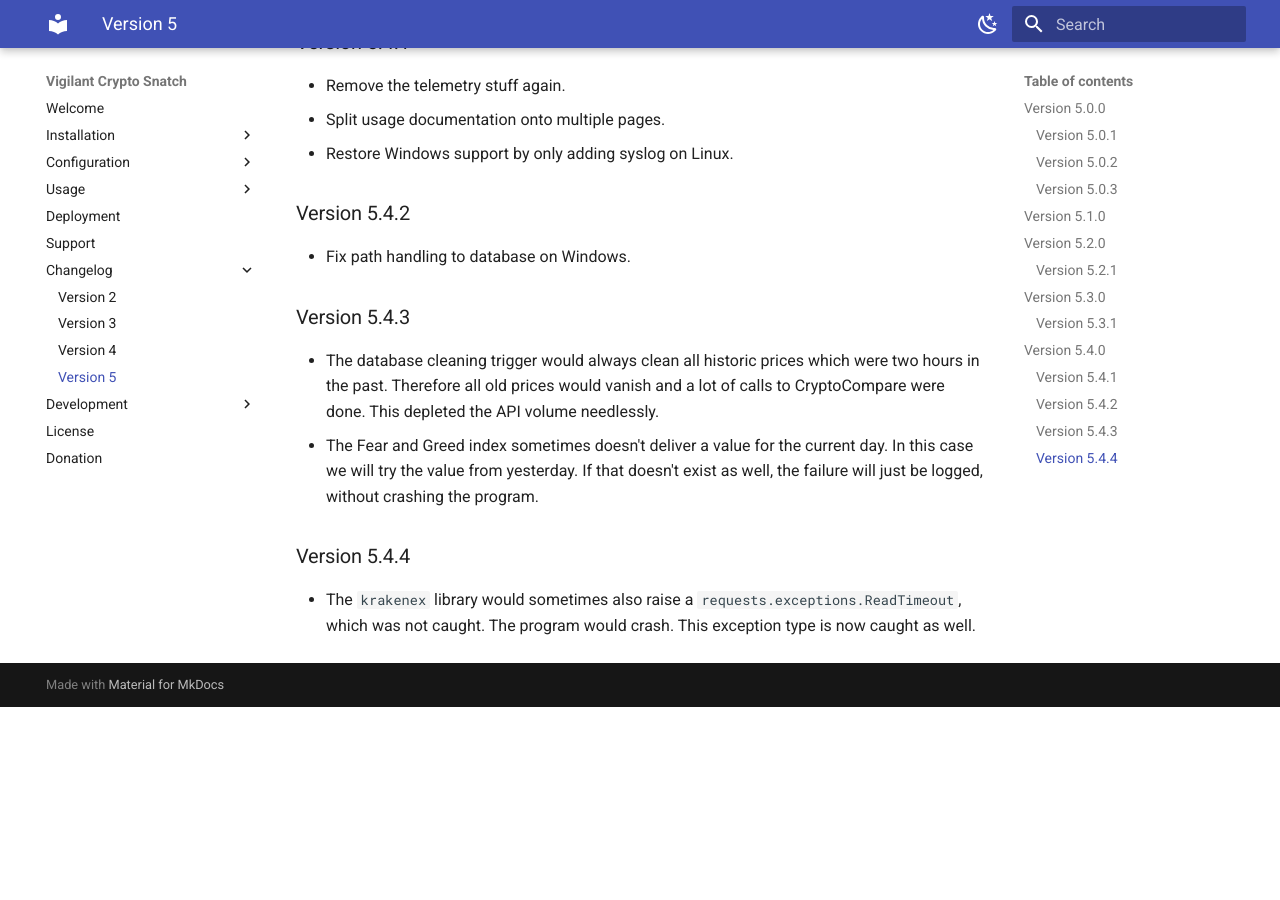
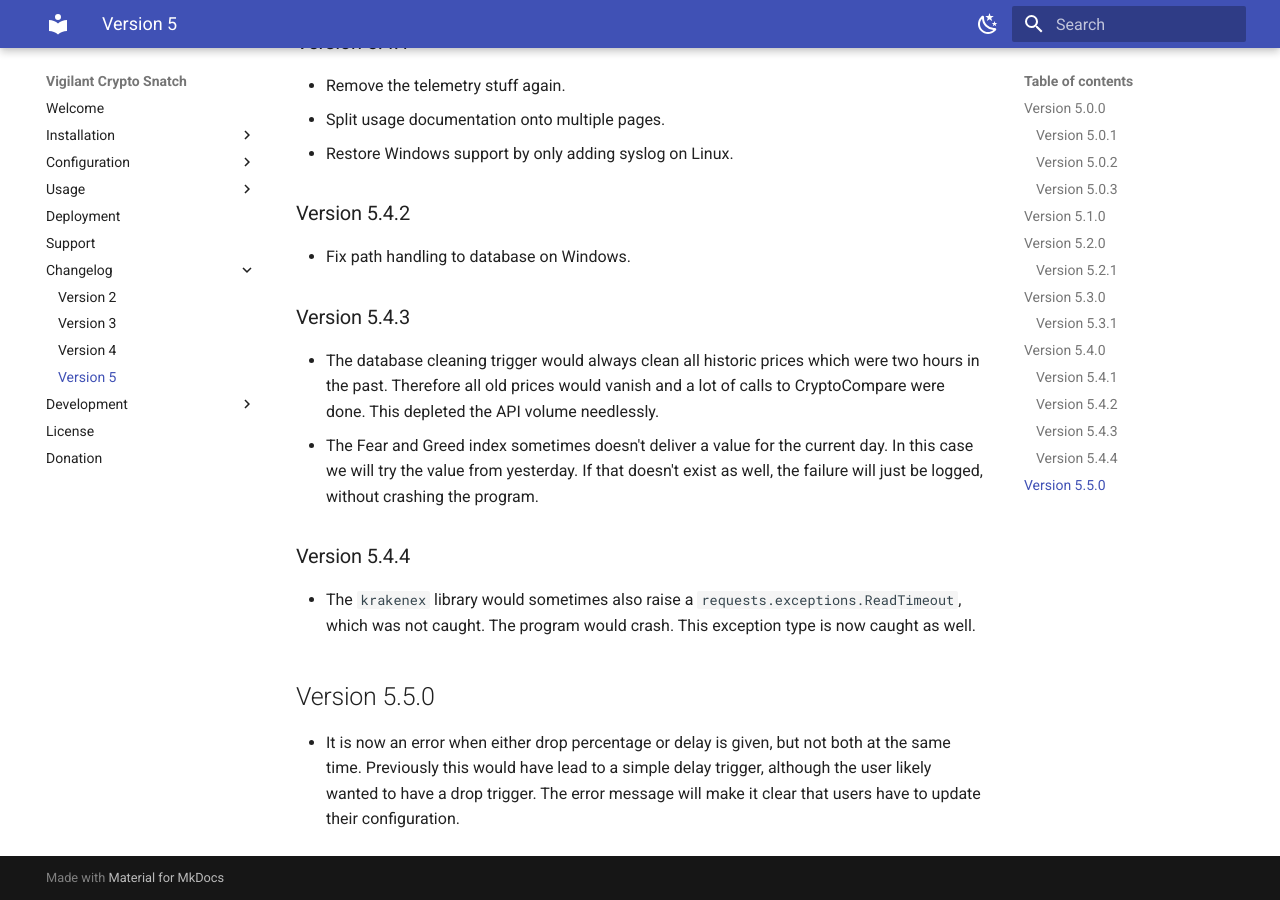
Before and after one commit to martin-ueding/vigilant-crypto-snatch, an MkDocs documentation site: the page built from docs/changelog/version-5.md, in a window 1280 px wide and 900 px high, scrolled down 2029 px. Built offline with MkDocs 1.6.1 and Material for MkDocs 9.7.7, drawn with Linux system fonts in a browser that asks for light colours; before the commit the page ends 2736 px from its top, so only the background shows below that.

Commit message:
Add changelog entry

```diff
--- a/docs/changelog/version-5.md
+++ b/docs/changelog/version-5.md
@@ -76,3 +76,7 @@
 ### Version 5.4.4
 
 - The `krakenex` library would sometimes also raise a `requests.exceptions.ReadTimeout`, which was not caught. The program would crash. This exception type is now caught as well.
+
+## Version 5.5.0
+
+- It is now an error when either drop percentage or delay is given, but not both at the same time. Previously this would have lead to a simple delay trigger, although the user likely wanted to have a drop trigger. The error message will make it clear that users have to update their configuration.
```
